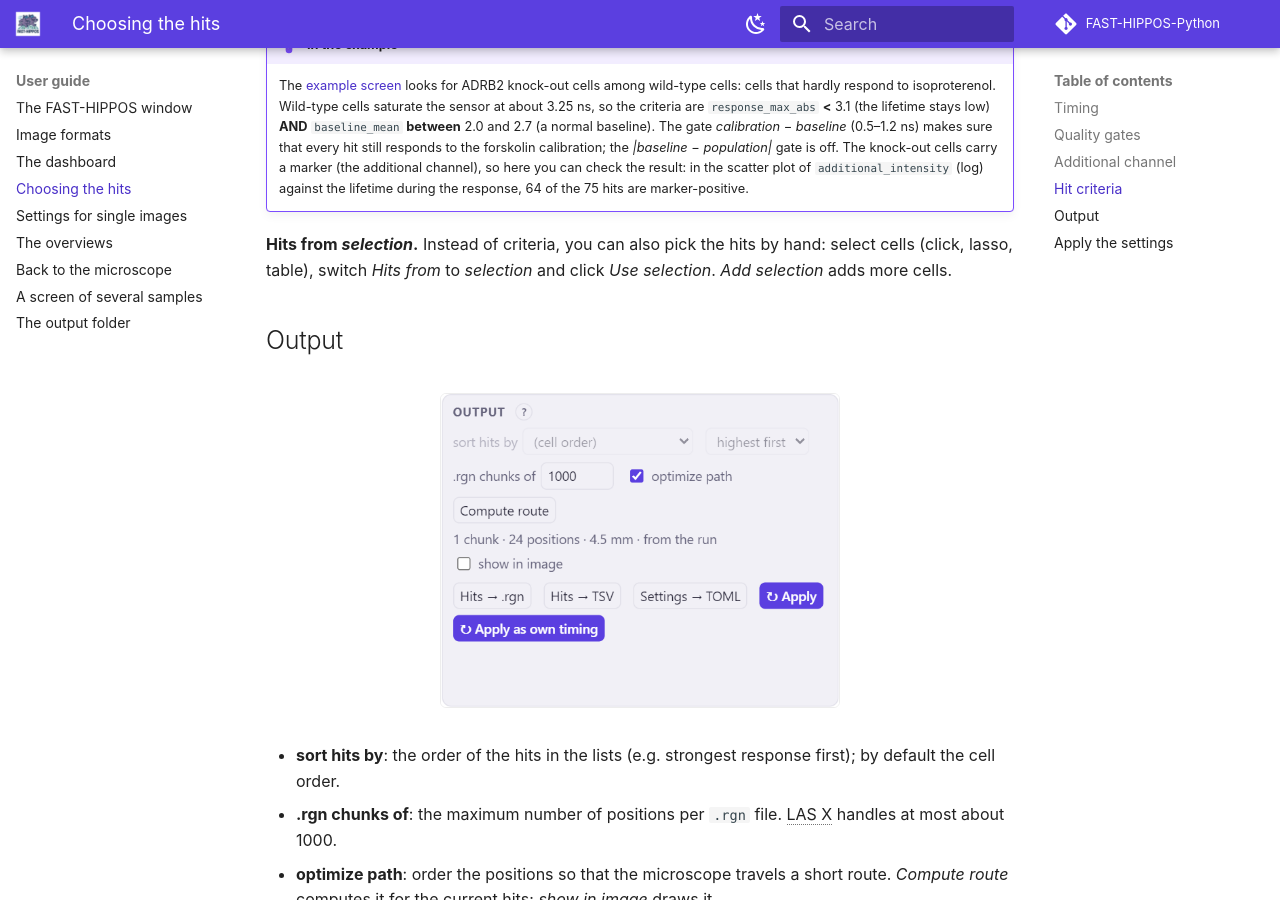
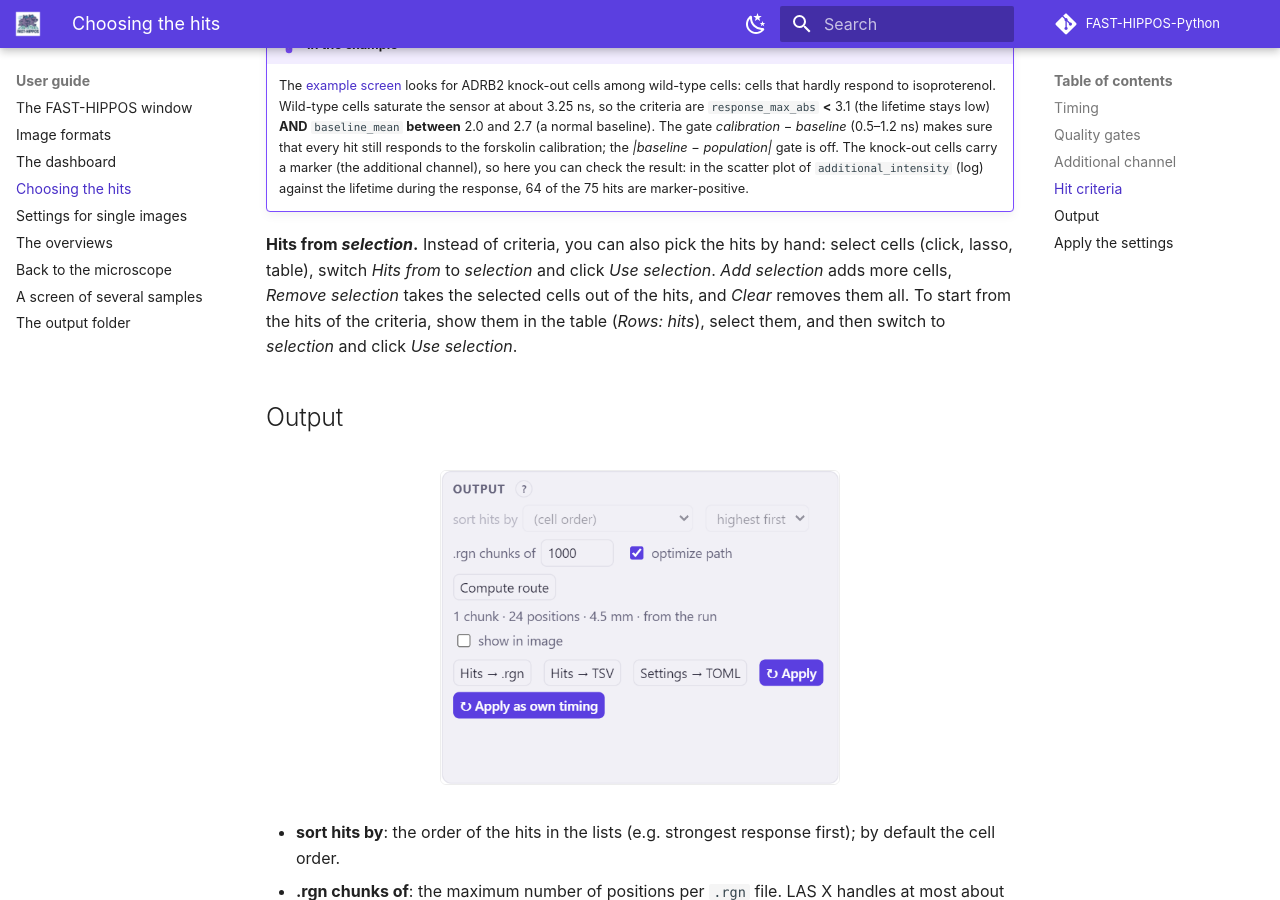
Before and after one commit to Jalink-lab/FAST-HIPPOS-Python, an MkDocs documentation site: the page built from manual/guide/choosing-hits.md, in a window 1280 px wide and 900 px high, scrolled down 3454 px. Built offline with MkDocs 1.6.1 and Material for MkDocs 9.7.7, drawn with Linux system fonts in a browser that asks for light colours; comment, search, counter and statistics services are not loaded.

Commit message:
Dashboard: Remove selection for hits chosen by hand
Next to Use selection, Add selection and Clear: takes the selected cells out of the hand-picked hits.

Co-Authored-By: Claude Opus 5.5 <noreply@anthropic.com>

```diff
--- a/manual/guide/choosing-hits.md
+++ b/manual/guide/choosing-hits.md
@@ -102,7 +102,10 @@ cells, with the passing cells in pink, and *… pass* counts them. Drag the blac
     `additional_intensity` (log) against the lifetime during the response, 64 of the 75 hits are marker-positive.
 
 **Hits from *selection*.** Instead of criteria, you can also pick the hits by hand: select cells (click, lasso,
-table), switch *Hits from* to *selection* and click *Use selection*. *Add selection* adds more cells.
+table), switch *Hits from* to *selection* and click *Use selection*. *Add selection* adds more cells,
+*Remove selection* takes the selected cells out of the hits, and *Clear* removes them all. To start from the hits of
+the criteria, show them in the table (*Rows: hits*), select them, and then switch to *selection* and click *Use
+selection*.
 
 ## Output
 
--- a/src/fast_hippos/templates/dashboard/page.html
+++ b/src/fast_hippos/templates/dashboard/page.html
@@ -80,7 +80,7 @@
         <h3 data-help="guide/choosing-hits#hit-criteria">Hits from <span class="seg" id="hitsrc"><button data-v="criteria" title="Hits are the valid cells that meet the criteria below">criteria</button><button data-v="selection" title="Hits are cells you picked by hand (with the selection tools)">selection</button></span>
           <span class="hint"><span class="pill and">AND</span> required · <span class="pill or">OR</span> at least one of these</span><span class="sp"></span><button id="addcrit" title="Add a condition that hits must meet">+ criterion</button></h3>
         <div id="manualbox" class="manual">Hits chosen by hand: <b id="mancount"></b>
-          <button id="usesel" title="Make the currently selected cells the hits">Use selection</button><button id="addsel" title="Add the currently selected cells to the hits">Add selection</button><button id="clearmanual" title="Remove all hand-picked hits">Clear</button></div>
+          <button id="usesel" title="Make the currently selected cells the hits">Use selection</button><button id="addsel" title="Add the currently selected cells to the hits">Add selection</button><button id="remsel" title="Take the currently selected cells out of the hits">Remove selection</button><button id="clearmanual" title="Remove all hand-picked hits">Clear</button></div>
         <div id="crits"></div>
       </div>
     </div>
```
Also changed, not shown: 2 other files.
